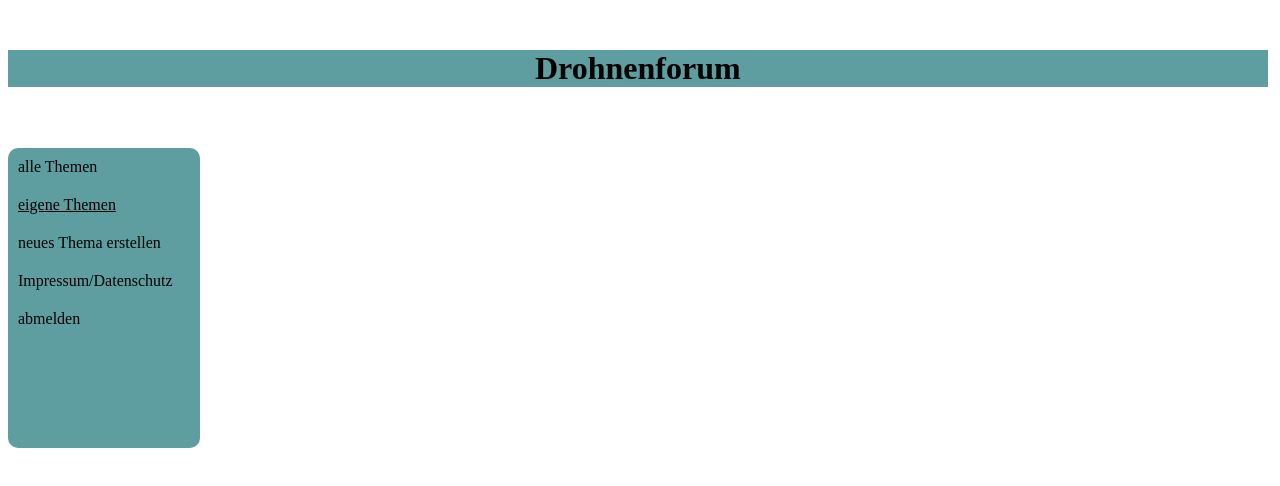
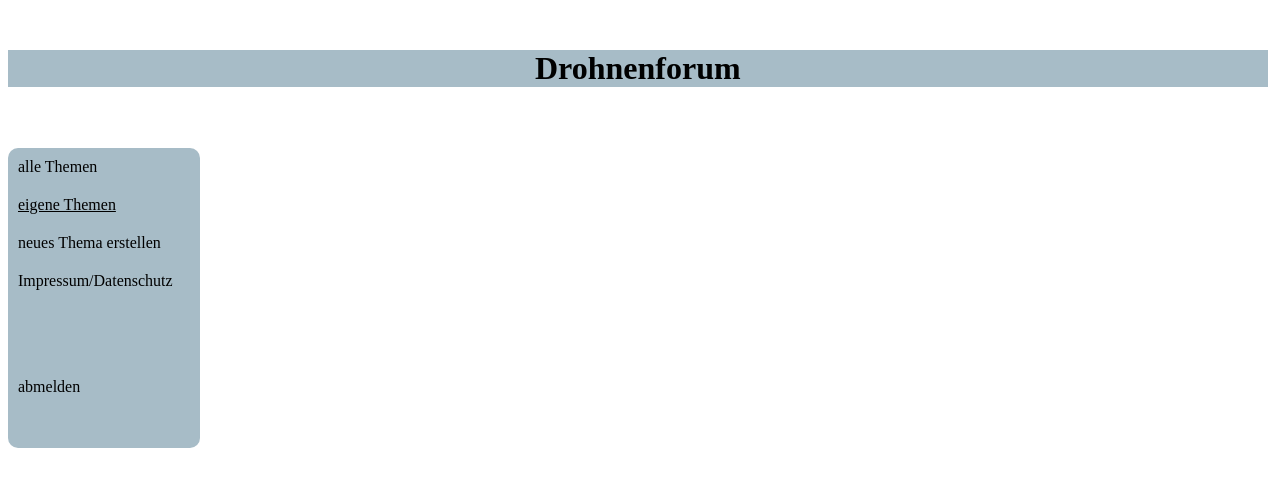
Before and after one commit to Kevin2471/Drohnen-js, a plain HTML site: page client/EigeneThemen.html in a window 1280 px wide. Drawn offline with Linux system fonts and the light colour scheme; no server answers.

Commit message:
design anpassung

```diff
--- a/client/EigeneThemen.html
+++ b/client/EigeneThemen.html
@@ -31,6 +31,7 @@
     <li>
         <a href="Impressum.html">Impressum/Datenschutz</a>
     </li>
+    <li><p><br><br></p></li>
     <li>
         <a href="Anmelden.html?abmelden" onclick="abmelden()">abmelden</a>
     </li>
--- a/client/Style.css
+++ b/client/Style.css
@@ -2,7 +2,7 @@ body {
     background-color: white;
 }
 .Überschrift {
-    background-color: cadetblue;
+    background-color: #A7BCC7;
     margin-bottom: 50px;
     margin-top: 50px;
 }
@@ -36,7 +36,7 @@ ul {
     height: 300px;
     margin-top: 140px;
     overflow: auto;
-    background-color: cadetblue;
+    background-color: #A7BCC7;
     border-radius: 10px;
 }
 
```
Also changed, not shown: client/Impressum.html (+1 -0 lines), client/Thema.html (+1 -0 lines), client/ThemaErstellen.html (+1 -0 lines), client/ThemaÄndern.html (+1 -0 lines).
